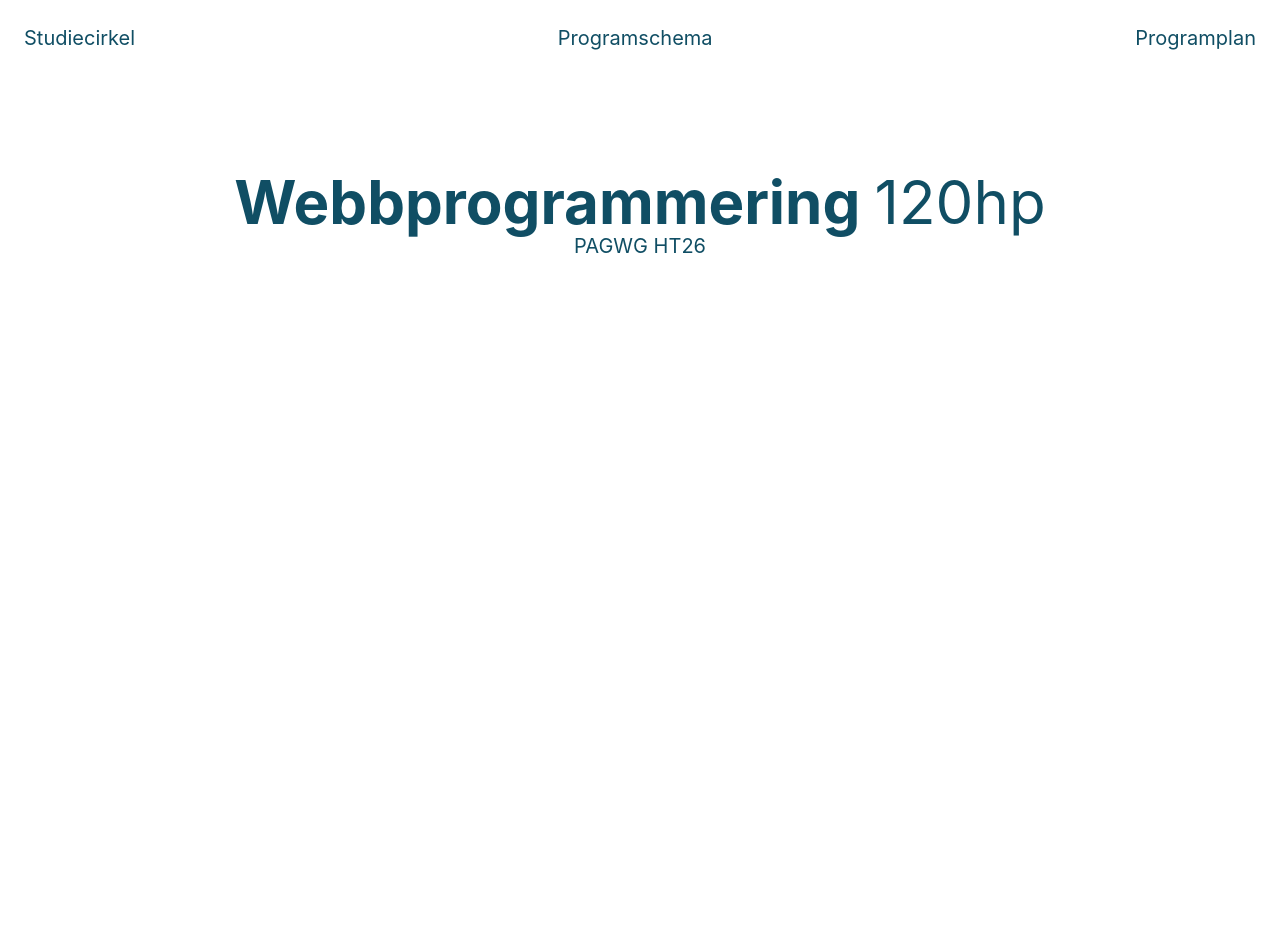
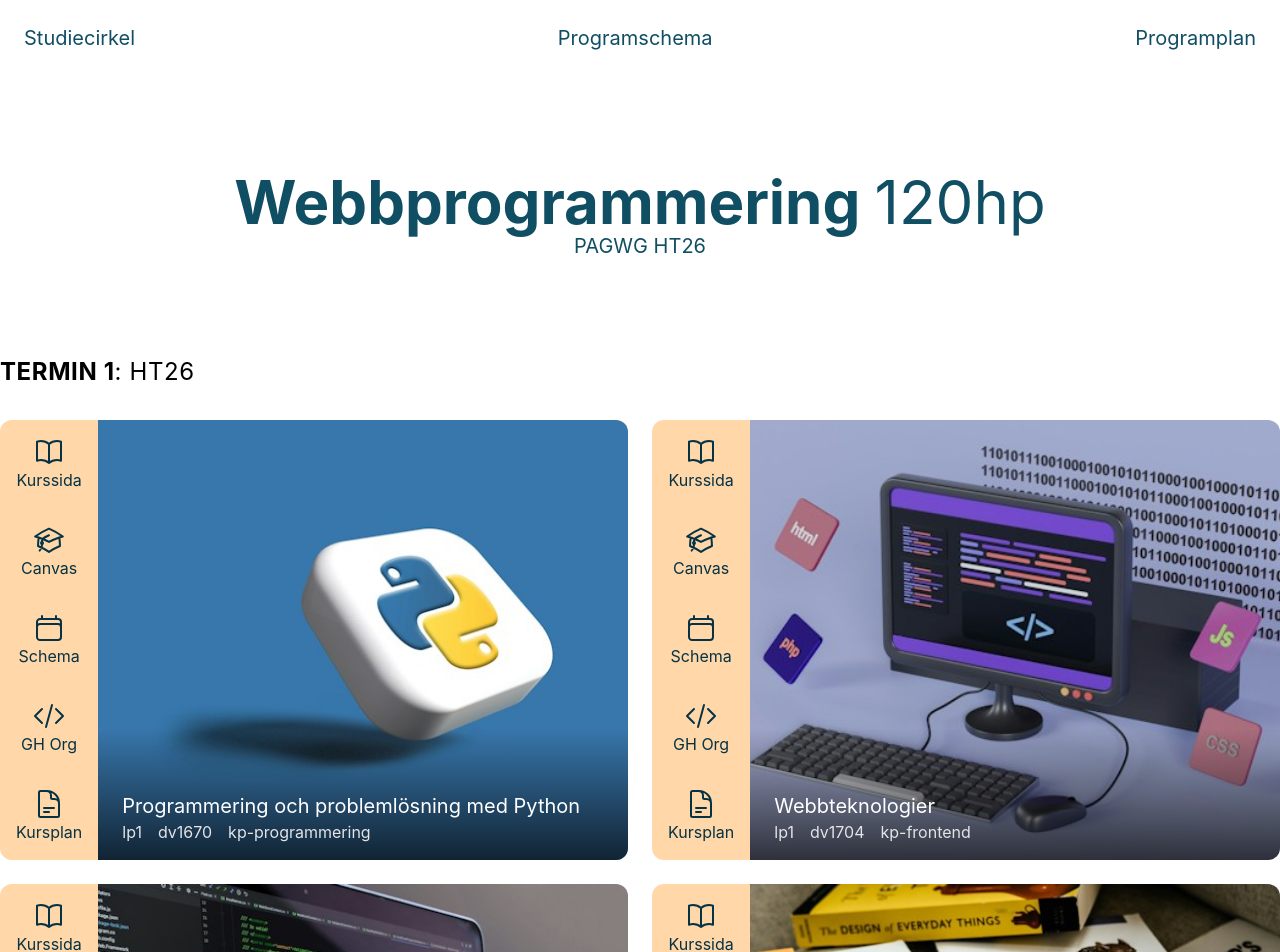
Before and after one commit to Webbiga-Studiecirkeln/PAGWG, a React (Vite) app: page / in a window 1280 px wide. Shown: the top 952 px of the page. Before the commit the page ends 800 px from the top, so only its background shows below. Built offline with nearby package versions, Linux system fonts and the light colour scheme.

Commit message:
First draft of the website

```diff
--- a/src/App.jsx
+++ b/src/App.jsx
@@ -1,4 +1,6 @@
 import Navbar from "./components/navigation/Navbar.jsx";
+import Card from "./components/CourseCard/Card.jsx";
+import courseData from "./static/course_data.json";
 
 function App() {
   return (
@@ -10,6 +12,25 @@ function App() {
           <h1 className="text-cyan-900 font-bold text-6xl">Webbprogrammering <span className="font-normal">120hp</span></h1>
           <p className="text-xl text-cyan-900">PAGWG HT26</p>
         </section>
+
+          {Object.entries(courseData).map(([semesterName, courses], semesterIndex) => (
+              <section
+                  className="mx-auto mt-24 max-w-7xl"
+                  key={semesterName}
+              >
+                  <h2 className="text-2xl font-bold tracking-wide uppercase">
+                      Termin {semesterIndex + 1}
+                      <span className="font-normal">: {semesterName.toUpperCase()}</span>
+                  </h2>
+
+                  <div className="my-8 grid grid-cols-2 gap-6">
+                      {courses.map((course) => (
+                          <Card data={course} key={course.badges[1]} />
+                      ))}
+                  </div>
+              </section>
+          ))}
+
       </main>
     </div>
   )
--- /dev/null
+++ b/src/components/CourseCard/Card.jsx
@@ -0,0 +1,27 @@
+import CardNavWrapper from "./navigation/CardNavWrapper.jsx";
+
+function Card({ data }) {
+    return (
+        <div className="flex h-110">
+            <CardNavWrapper navItems={data.links}/>
+            <div className="relative h-110 w-full overflow-hidden rounded-r-xl">
+                <img
+                    src={data.imagePath}
+                    className="absolute inset-0 h-full w-full object-cover"
+                    alt=""
+                />
+
+                <div className="absolute inset-x-0 bottom-0 z-10 bg-linear-to-t from-black/70 via-black/35 to-transparent px-6 py-4 pt-16 text-white">
+                    <p className="text-xl">{data.name}</p>
+                    <div className="flex gap-4 text-zinc-200">
+                        { data.badges.map((badge, index) => (
+                            <p key={index}>{badge}</p>
+                        ))}
+                    </div>
+                </div>
+            </div>
+        </div>
+    )
+}
+
+export default Card;
--- /dev/null
+++ b/src/components/CourseCard/navigation/CardNavItem.jsx
@@ -0,0 +1,14 @@
+import Icon from "../../Icon.jsx";
+
+function CardNavItem({ icon, title, href }) {
+    return (
+        <a href={href} className="flex flex-col items-center text-cyan-950 hover:bg-white rounded-xl p-2 m-2">
+            <div className="w-8">
+                <Icon icon={icon} />
+            </div>
+            <p>{title}</p>
+        </a>
+    )
+}
+
+export default CardNavItem
--- /dev/null
+++ b/src/components/CourseCard/navigation/CardNavWrapper.jsx
@@ -0,0 +1,13 @@
+import CardNavItem from "./CardNavItem.jsx";
+
+function CardNavWrapper({ navItems }) {
+    return (
+        <div className="bg-orange-200 flex flex-col justify-between rounded-l-xl">
+            {navItems.map((item, index) => (
+                <CardNavItem key={index} icon={item.icon} title={item.title} href={item.href} />
+            ))}
+        </div>
+    )
+}
+
+export default CardNavWrapper;
--- /dev/null
+++ b/src/components/Icon.jsx
@@ -0,0 +1,25 @@
+import {
+    BookOpenIcon,
+    AcademicCapIcon,
+    CalendarIcon,
+    CodeBracketIcon,
+    DocumentTextIcon,
+} from "@heroicons/react/24/outline";
+
+const icons = {
+    BookOpenIcon,
+    AcademicCapIcon,
+    CalendarIcon,
+    CodeBracketIcon,
+    DocumentTextIcon,
+};
+
+function Icon({ icon }) {
+    const IconComponent = icons[icon];
+
+    if (!IconComponent) return null;
+
+    return <IconComponent />;
+}
+
+export default Icon;
```
